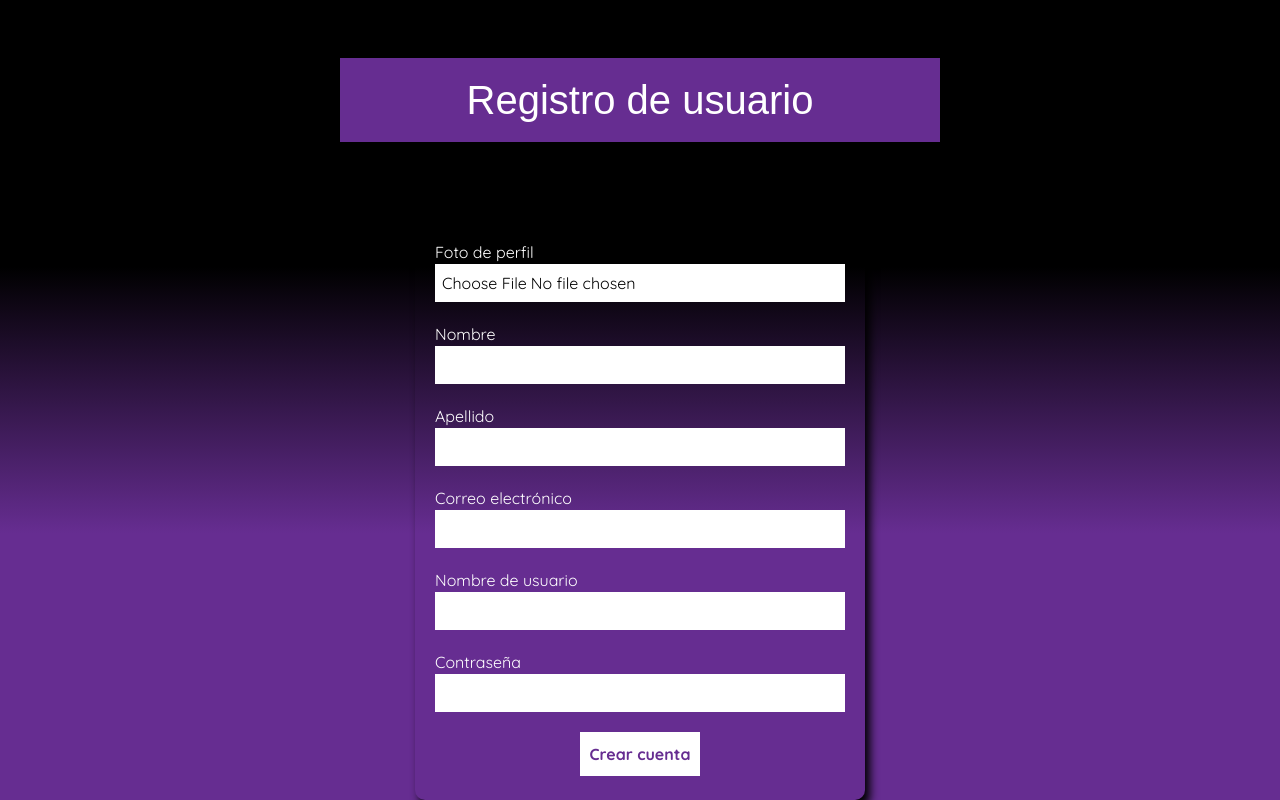
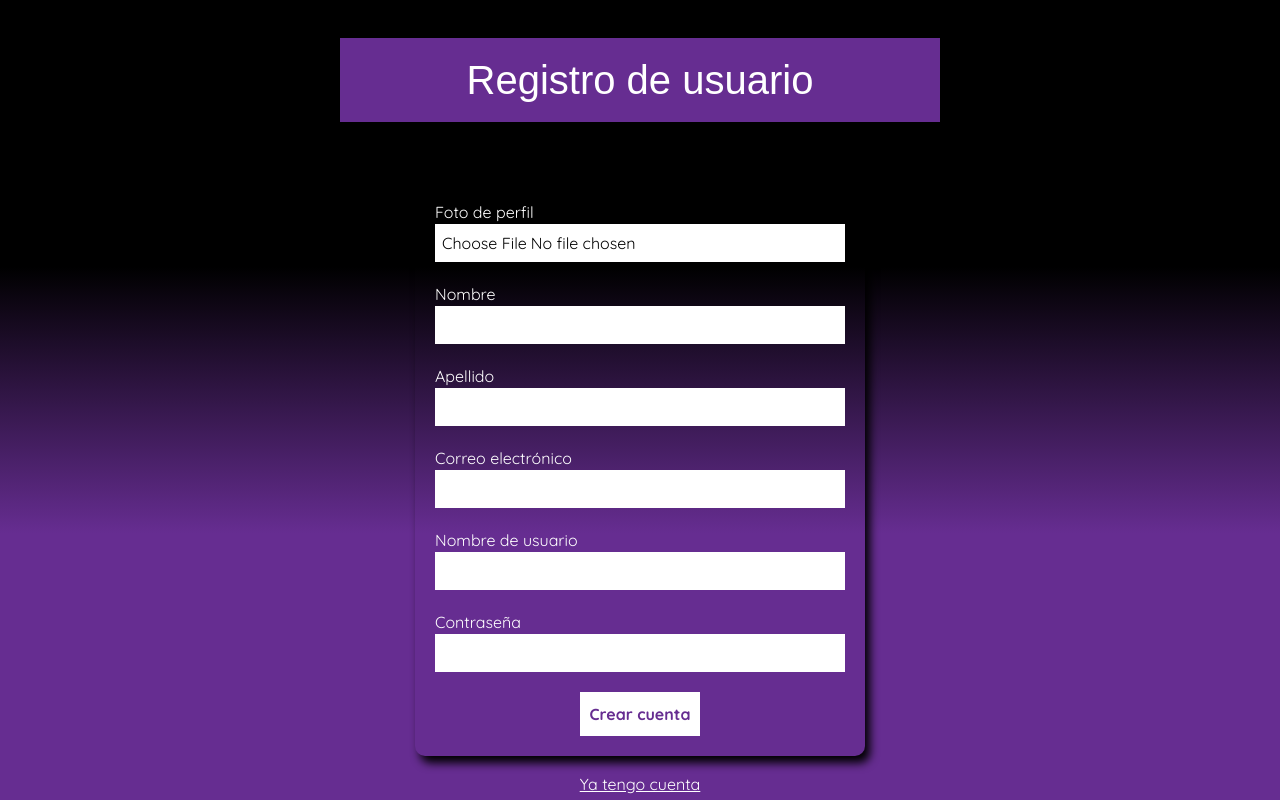
Before and after one commit to santimontironi/GarSonic-App, a React (Vite) app in the folder frontend/: page /registroUsuario in a window 1280 px wide. Built offline with nearby package versions, Linux system fonts and the light colour scheme; no server answers; a web font is replaced by a local one.

Commit message:
motion agregado en componentes

```diff
--- a/frontend/src/pages/LoginArtist.jsx
+++ b/frontend/src/pages/LoginArtist.jsx
@@ -2,6 +2,7 @@ import { useForm } from "react-hook-form";
 import { UseContextArtist } from "../context/UseContextArtist.js";
 import { useEffect, useState } from "react";
 import { useNavigate } from "react-router-dom";
+import { motion } from "framer-motion"
 
 const LoginArtist = () => {
 
--- a/frontend/src/pages/RegisterArtist.jsx
+++ b/frontend/src/pages/RegisterArtist.jsx
@@ -2,6 +2,7 @@ import { useForm } from "react-hook-form";
 import { UseContextArtist } from "../context/UseContextArtist.js";
 import { useState, useEffect } from "react";
 import { useNavigate } from "react-router-dom";
+import { motion } from "framer-motion"
 
 const RegisterArtist = () => {
 
@@ -54,11 +55,11 @@ const RegisterArtist = () => {
   return (
     <main className="containerRegisterArtist min-h-screen w-full">
 
-      <div className="titleRegisterArtist h-[170px] flex justify-center items-center">
+      <div className="titleRegisterArtist h-[140px] flex justify-center items-center">
         <h1 className="bg-[#662d91] w-[350px] text-white tex text-[29px] shadow-[7px_10px_15px_rgba(0,0,0,0.70)] p-[8px] md:p-[12px] md:text-[40px] md:w-[600px] text-center">Registro de Artista</h1>
       </div>
 
-      <form className="flex flex-col w-[350px] m-auto h-[620px] p-[20px] rounded-[10px] shadow-[5px_7px_10px_#000] md:w-[450px]" method="post" onSubmit={handleSubmit(submitForm)}>
+      <form className="flex flex-col w-[350px] m-auto h-auto p-[20px] rounded-[10px] shadow-[5px_7px_10px_#000] md:w-[450px]" method="post" onSubmit={handleSubmit(submitForm)}>
 
         <div className="mt-5 flex flex-col">
             <label className="text-white" htmlFor="profilePhoto">Foto de perfil</label>
@@ -75,7 +76,7 @@ const RegisterArtist = () => {
           <label className="text-white" htmlFor="artistName">Nombre artístico</label>
           <input className="w-full p-[7px] bg-white text-black" type="text" {...register("artistName",{required:true})} />
           {errors.artistName && (
-            <p className="error">El nombre es requerido</p>
+            <p className="text-white">El nombre es requerido</p>
           )}
         </div>
 
@@ -83,7 +84,7 @@ const RegisterArtist = () => {
           <label className="text-white" htmlFor="bio">Biografía</label>
           <textarea name="bio" id="bio" className="bg-white text-black p-[7px]" {...register("bio",{required:true})}></textarea>
           {errors.bio && (
-            <p className="error">La biografía es requerida</p>
+            <p className="text-white">La biografía es requerida</p>
           )}
         </div>
 
@@ -105,7 +106,7 @@ const RegisterArtist = () => {
             <option value="otro">Otro</option>
           </select>
           {errors.genre && (
-            <p className="error">El género es requerido</p>
+            <p className="text-white">El género es requerido</p>
           )}
       </div>
 
@@ -121,14 +122,14 @@ const RegisterArtist = () => {
           <label className="text-white" htmlFor="password">Contraseña</label>
           <input className="w-full p-[7px] bg-white text-black" type="password" {...register("password",{required:true})} />
           {errors.password && (
-            <p className="error">La contraseña es requerida</p>
+            <p className="text-white">La contraseña es requerida</p>
           )}
         </div>
 
         <button className="m-auto mt-5 text-[#662d91] bg-white font-bold border-none cursor-pointer p-[10px] hover:text-white hover:bg-black" type="submit">Crear cuenta</button>
       </form>
 
-      <a href="/loginArtista" className="text-white mt-[16px] underline text-center flex items-center justify-center">Ingresa si ya tienes una cuenta</a>
+      <a href="/loginArtista" className="text-white mt-[16px] underline text-center flex items-center justify-center">Ya tengo cuenta</a>
 
       {errorRegister && (
         <p className="errorAuth text-center text-white bg-[#d81630] p-[8px] mt-[30px] shadow-[5px_10px_15px_#101010] w-[400px] lg:p-[10px] font-[900] m-auto lg:mt-[20px] lg:w-[700px]">Error al registrarse: {errorRegister}</p>
--- a/frontend/src/pages/RegisterUser.jsx
+++ b/frontend/src/pages/RegisterUser.jsx
@@ -1,25 +1,25 @@
 import { useForm } from "react-hook-form";
-import {UseContextUser} from "../context/UseContextUser.js";
+import { UseContextUser } from "../context/UseContextUser.js";
 import { useState, useEffect } from "react";
 import { useNavigate } from "react-router-dom";
-
+import { motion } from "framer-motion"
 
 const RegisterUser = () => {
 
   const navigate = useNavigate()
 
-  const[correctRegister,setCorrectRegister] = useState(false)
+  const [correctRegister, setCorrectRegister] = useState(false)
 
-  const[errorRegister,setErrorRegister] = useState("")
+  const [errorRegister, setErrorRegister] = useState("")
 
-  const[file,setFile] = useState(null)
+  const [file, setFile] = useState(null)
 
-  const {register,handleSubmit,reset, formState:{errors}} = useForm()
+  const { register, handleSubmit, reset, formState: { errors } } = useForm()
 
-  const {signUpUser} = UseContextUser()
+  const { signUpUser } = UseContextUser()
 
-  async function submitForm(values){
-    try{
+  async function submitForm(values) {
+    try {
       const formData = new FormData();
       formData.append("name", values.name);
       formData.append("surname", values.surname);
@@ -37,27 +37,33 @@ const RegisterUser = () => {
       reset();
       setFile(null);
     }
-    catch(error){
-      if(error.response?.data?.message){
+    catch (error) {
+      if (error.response?.data?.message) {
         setErrorRegister(error.response.data.message);
       }
     }
   }
 
   useEffect(() => {
-    if(correctRegister){
+    if (correctRegister) {
       navigate('/loginUsuario')
     }
-  },[correctRegister,navigate])
+  }, [correctRegister, navigate])
 
   return (
     <main className="containerRegisterUser min-h-screen w-full">
 
-      <div className="titleRegisterUser h-[200px] flex justify-center items-center">
+      <div className="titleRegisterUser h-[160px] flex justify-center items-center">
         <h1 className="bg-[#662d91] text-white text-[32px] shadow-[7px_10px_15px_rgba(0,0,0,0.70)] p-[12px] md:text-[40px] md:w-[600px] text-center">Registro de usuario</h1>
       </div>
 
-      <form className="flex flex-col w-[350px] m-auto h-[600px] p-[20px] rounded-[10px] shadow-[5px_7px_10px_#000] md:w-[450px] md:h-[600px] xl:h-[600px]" method="post" onSubmit={handleSubmit(submitForm)}>
+      <motion.div
+        initial={{ opacity: 0, y: 70 }}
+        whileInView={{ opacity: 1, y: 0 }}
+        transition={{ duration: 0.7 }}
+        viewport={{ once: true }}
+      >
+        <form className="flex flex-col w-[350px] m-auto h-auto p-[20px] rounded-[10px] shadow-[5px_7px_10px_#000] md:w-[450px]" method="post" onSubmit={handleSubmit(submitForm)}>
 
           <div className="mt-5 flex flex-col">
             <label className="text-white" htmlFor="profilePhoto">Foto de perfil</label>
@@ -72,15 +78,15 @@ const RegisterUser = () => {
 
           <div className="mt-5 flex flex-col">
             <label className="text-white" htmlFor="name">Nombre</label>
-          <input className="w-full p-[7px] bg-white text-black" type="text" {...register("name",{required:true})} />
+            <input className="w-full p-[7px] bg-white text-black" type="text" {...register("name", { required: true })} />
             {errors.name && (
-            <p className="error">El nombre es requerido</p>
+              <p className="text-white">El nombre es requerido</p>
             )}
           </div>
 
           <div className="mt-5 flex flex-col">
             <label className="text-white" htmlFor="surname">Apellido</label>
-          <input className="w-full p-[7px] bg-white text-black" type="text" {...register("surname",{required:true})} />
+            <input className="w-full p-[7px] bg-white text-black" type="text" {...register("surname", { required: true })} />
             {errors.surname && (
               <p className="text-white">El apellido es requerido</p>
             )}
@@ -88,7 +94,7 @@ const RegisterUser = () => {
 
           <div className="mt-5 flex flex-col">
             <label className="text-white" htmlFor="email">Correo electrónico</label>
-          <input className="w-full p-[7px] bg-white text-black" type="email" {...register("email",{required:true})} />
+            <input className="w-full p-[7px] bg-white text-black" type="email" {...register("email", { required: true })} />
             {errors.email && (
               <p className="text-white">El correo electrónico es requerido</p>
             )}
@@ -96,22 +102,25 @@ const RegisterUser = () => {
 
           <div className="mt-5 flex flex-col">
             <label className="text-white" htmlFor="username">Nombre de usuario</label>
-          <input className="w-full p-[7px] bg-white text-black" type="text" {...register("username",{required:true})} />
+            <input className="w-full p-[7px] bg-white text-black" type="text" {...register("username", { required: true })} />
             {errors.username && (
-            <p className="error">El nombre de usuario es requerido</p>
+              <p className="text-white">El nombre de usuario es requerido</p>
             )}
           </div>
 
           <div className="mt-5 flex flex-col">
             <label className="text-white" htmlFor="password">Contraseña</label>
-          <input className="w-full p-[7px] bg-white text-black" type="password" {...register("password",{required:true})} />
+            <input className="w-full p-[7px] bg-white text-black" type="password" {...register("password", { required: true })} />
             {errors.password && (
-            <p className="error">La contraseña es requerida</p>
+              <p className="text-white">La contraseña es requerida</p>
             )}
           </div>
 
           <button className="m-auto mt-5 text-[#662d91] bg-white font-bold border-none cursor-pointer p-[10px] hover:text-white hover:bg-black" type="submit">Crear cuenta</button>
         </form>
+
+        <a href="/loginUsuario" className="text-white mt-[16px] underline flex items-center justify-center">Ya tengo cuenta</a>
+      </motion.div>
 
       {errorRegister && (
         <p className="errorAuth text-center text-white bg-[#d81630] p-[8px] mt-[30px] shadow-[5px_10px_15px_#101010] w-[400px] lg:p-[10px] font-[900] m-auto lg:mt-[20px] lg:w-[700px]">Error al registrarse: {errorRegister}</p>
--- a/frontend/src/static/css/index.css
+++ b/frontend/src/static/css/index.css
@@ -6,11 +6,6 @@
 *{
     font-family: "Quicksand", sans-serif;
     user-select: none;
-}
-
-body{
-    overflow-x: hidden;
-    overflow-y: hidden;
 }
 
 .tituloIndex{
```
Also changed, not shown: frontend/src/pages/LoginUser.jsx (+23 -12 lines). Lines whose indentation alone changed are shown as unchanged.
